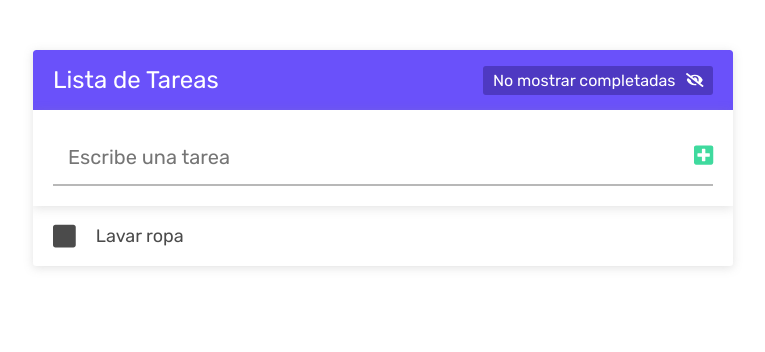
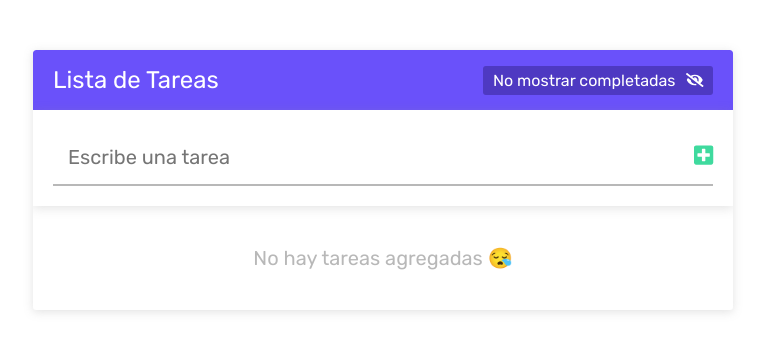
Before and after one commit to jairpss/todo-list, a React (Create React App) app: page / in a window 1280 px wide. Shown: the top 352 px of the page, without its empty margins (257-1022 px from the left). Built offline with nearby package versions, Linux system fonts and the light colour scheme.

Commit message:
app done

```diff
--- a/src/App.js
+++ b/src/App.js
@@ -1,20 +1,37 @@
 import './App.css';
-import React, { useState } from 'react'
+import React, { useState, useEffect } from 'react'
 import Header from './components/Header';
 import Form from './components/Form';
 import ListaTareas from './components/ListaTareas';
 
 const App = () => {
-  const [tareas, cambiarTareas] = useState(
-    [
-      {
-        id: 1,
-        texto: 'Lavar ropa',
-        completada: false
-      }
-    ]
-  );
-  const [mostrarCompletadas, cambiarMostrarCompletadas] = useState(true);
+
+  //Se obtienen las tareas guardadas de LocalStorage
+  const tareasGuardadas =
+  localStorage.getItem('tareas') ?
+  JSON.parse(localStorage.getItem('tareas')) : [];
+
+  //Estamos estableciendo el estado de las tareas
+  const [tareas, cambiarTareas] = useState(tareasGuardadas);
+
+  //Guardando el estado dentro de LocalStorage
+  useEffect(() => {
+    localStorage.setItem('tareas', JSON.stringify(tareas));
+  }, [tareas]);
+
+  //Accedemos a localstorage y comprobamos si mostrarCompletadas es null
+  let configMostrarCompletadas = '';
+  if(localStorage.getItem('mostrarCompletadas') === null){
+    configMostrarCompletadas = true;
+  } else {
+    configMostrarCompletadas = localStorage.getItem('mostrarCompletadas') === 'true';
+  }
+
+  //Estado de mostrarCompletadas
+  const [mostrarCompletadas, cambiarMostrarCompletadas] = useState(configMostrarCompletadas);
+  useEffect(() => {
+    localStorage.setItem('mostrarCompletadas', mostrarCompletadas.toString());
+  }, [mostrarCompletadas]);
 
 
   return (
--- a/src/components/Form.js
+++ b/src/components/Form.js
@@ -23,6 +23,7 @@ const Form = ({tareas, cambiarTareas}) => {
                 }
             ]
         );
+        cambiarInputTarea('');
     }
 
     return (
```
Also changed, not shown: 1 other file (tests, documents, lock files or other folders).
